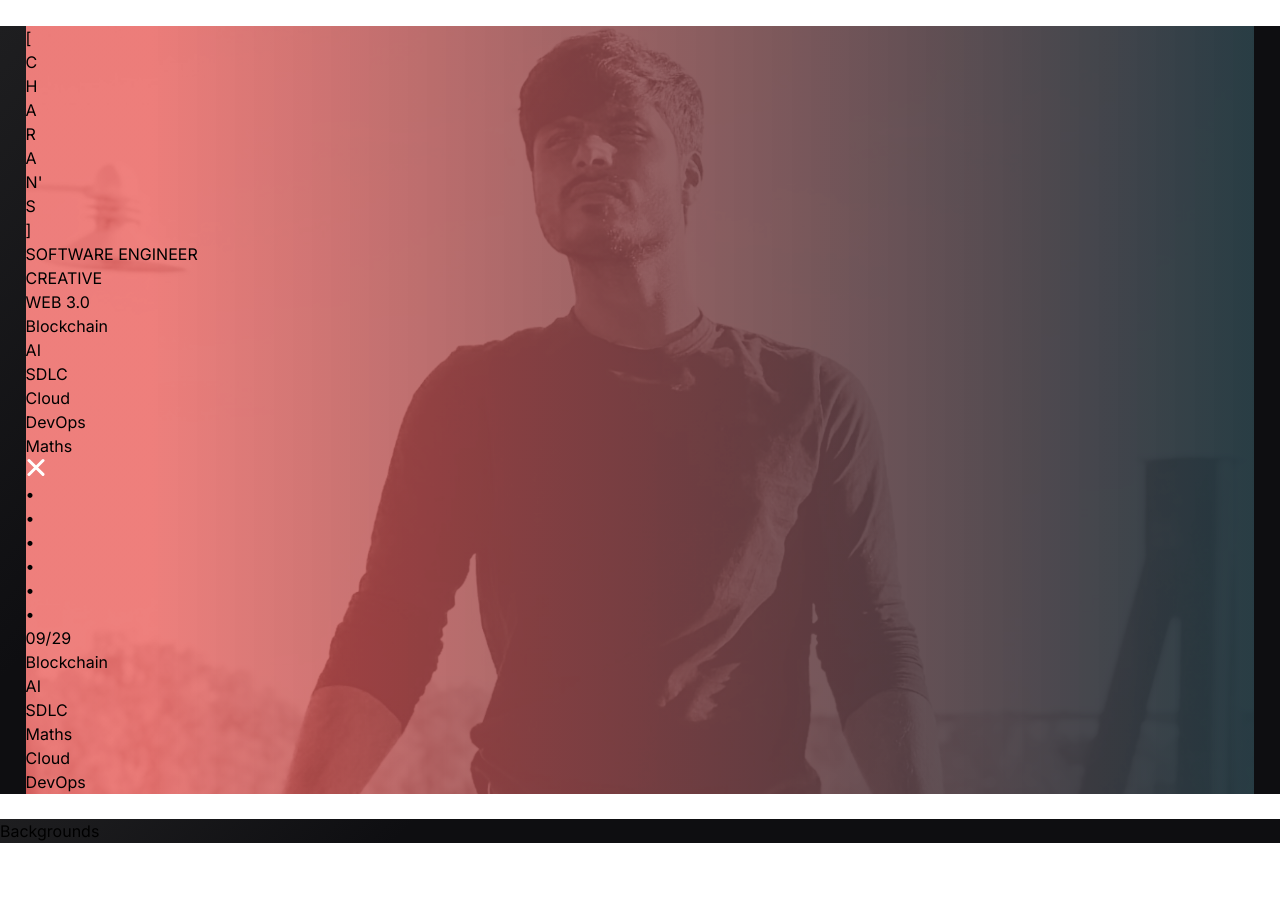
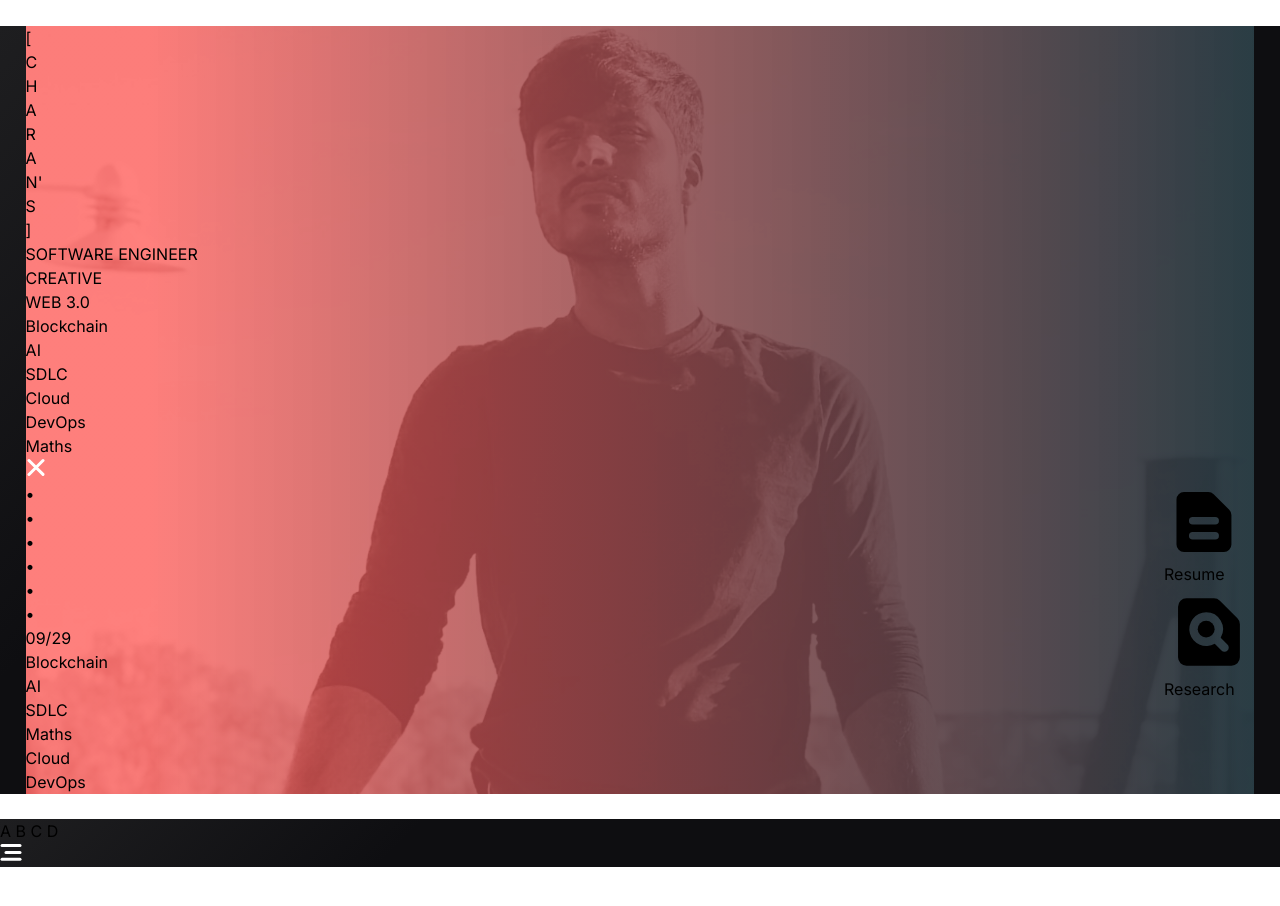
Before and after one commit to charans29/www-dot, a Next.js app: page / in a window 1280 px wide. Both pictures are taken after a click on the button 37 px from the left and 466 px from the top of the page. Shown: the top 906 px of the page. Built offline with nearby package versions, Linux system fonts and the light colour scheme.

Commit message:
feat: set items bar

```diff
--- a/Components/Content.tsx
+++ b/Components/Content.tsx
@@ -1,18 +1,16 @@
 import React from 'react'
+import Example from './Elements/Items';
+import Items from './Elements/Items';
 
 function Content() {
   return (
-    <div className="h-screen w-screen relative flex items-center justify-center"
+    <div className="h-screen w-screen relative flex justify-between overflow-hidden p-10"
     style={{
       backgroundImage: 'linear-gradient(135deg,#1e1e20,#0e0e11 32%)'
     }}
-    >
-      <div className="md:h-5 w-screen overflow-hidden group/card relative border border-none mx-72 bg-white/40 z-10 transition duration-500">
-        <p className="text-4xl sm:text-7xl font-bold relative z-20 bg-clip-text text-transparent
-                      bg-gradient-to-b from-neutral-200 to-neutral-500 py-8 dark:bg-grid-small-white/[0.35]">
-            Backgrounds
-        </p>
-      </div>
+    >A B C D
+    <div className="md:h-5 w-screen overflow-hidden group/card relative border border-none mx-72 bg-white/40 z-10 transition duration-500"/>
+    <Items/>
     </div>
   );
 }
--- /dev/null
+++ b/Components/Elements/Items.tsx
@@ -0,0 +1,103 @@
+"use client"
+import { Menu, MenuButton, MenuItem, MenuItems } from '@headlessui/react'
+import React, { useEffect, useState } from 'react';
+import { MenuToggle } from '../Toggle';
+import { useAnimate, stagger } from "framer-motion";
+import {
+  DocumentMagnifyingGlassIcon,
+  DocumentTextIcon,
+} from '@heroicons/react/16/solid'
+import { cn } from '@/utils/cn';
+
+interface prop{
+  className?: string;
+}
+
+function useMenuAnimation(isOpen:boolean) {
+  const [scope, animate] = useAnimate();
+
+  useEffect(() => {
+    const menuAnimations:any = isOpen
+      ? [
+          ['nav', { transform: 'translateX(0%)' }, { ease: [0.08, 0.65, 0.53, 0.96], duration: 0.6 }],
+          ['li', { transform: 'scale(1)', opacity: 1, filter: 'blur(0px)' }, { delay: stagger(0.05), at: '-0.1' }],
+        ]
+      : [
+          ['li', { transform: 'scale(0.5)', opacity: 0, filter: 'blur(10px)' }, { delay: stagger(0.05, { from: 'last' }), at: '<' }],
+          ['nav', { transform: 'translateX(-100%)' }, { at: '-0.1' }],
+        ];
+
+    animate([
+      ['path.top', { d: isOpen ? 'M 3 16.5 L 17 2.5' : 'M 2 2.5 L 20 2.5' }, { at: '<' }],
+      ['path.middle', { opacity: isOpen ? 0 : 1 }, { at: '<' }],
+      ['path.bottom', { d: isOpen ? 'M 3 2.5 L 17 16.346' : 'M 2 16.346 L 20 16.346' }, { at: '<' }],
+      ...menuAnimations,
+    ]);
+  }, [isOpen]);
+
+  return scope;
+}
+
+
+export default function Items({ className }:prop) {
+    const [isOpen, setIsOpen] = useState(false);
+    const scope = useMenuAnimation(isOpen);
+
+    const toggleMenu = () => {
+      setIsOpen(!isOpen);
+    };
+
+  return (
+    <div className={cn("top-24 w-5 text-right", className)}>
+      <Menu>
+        <MenuButton as="div"ref={scope}>
+          <MenuToggle toggle={toggleMenu} />
+        </MenuButton>
+        <MenuItems transition anchor="bottom end"
+            className="
+            w-36
+            origin-top-right
+            rounded-xl
+            border
+            border-white/5
+            bg-white/5
+            p-1
+            text-sm/6
+            text-white
+            transition
+            duration-100
+            ease-out
+            [--anchor-gap:var(--spacing-1)]
+            focus:outline-none
+            data-[closed]:scale-95
+            data-[closed]:opacity-0
+            "
+        >
+          <MenuItem>
+            <button className="group flex w-full items-center gap-2 rounded-lg py-1.5 px-3 data-[focus]:bg-white/10"
+            onClick={toggleMenu}
+            >
+                 <DocumentTextIcon className="h-4 w-4 fill-current text-white/60" />
+                 <span className='text-white font-thin text-sm ml-1 font-sans scale-y-90'>
+                     Resume
+                 </span>
+                 <kbd className="ml-auto hidden font-sans text-xs text-white/50 group-data-[focus]:inline">⌘D</kbd>
+            </button>
+          </MenuItem>
+          <div className="my-1 h-px bg-white/5" />
+          <MenuItem>
+            <button className="group flex w-full items-center gap-2 rounded-lg py-1.5 px-3 data-[focus]:bg-white/10"
+            onClick={toggleMenu}
+            >
+                 <DocumentMagnifyingGlassIcon className="h-4 w-4 fill-current text-white/60" />
+                 <span className='text-white font-thin text-sm ml-1 font-sans scale-y-90'>
+                     Research
+                 </span>
+                 <kbd className="ml-auto hidden font-sans text-xs text-white/50 group-data-[focus]:inline">⌘A</kbd>
+             </button>
+          </MenuItem>
+        </MenuItems>
+      </Menu>
+    </div>
+  )
+}
--- a/Components/Elements/Leftcard.tsx
+++ b/Components/Elements/Leftcard.tsx
@@ -1,11 +1,16 @@
+import { cn } from '@/utils/cn';
 import Logo from './Logo';
 
-function Leftcard() {
+interface prop{
+    className?: string;
+  }
+
+function Leftcard({ className }: prop) {
 
     const items = ["Blockchain", "AI", "SDLC", "Cloud", "DevOps", "Maths"];
 
   return (
-    <div className="border border-none bg-none flex flex-col justify-between py-3">
+    <div className={cn("border border-none bg-none flex flex-col justify-between py-3", className)}>
         <div>
             <Logo/>
         </div>
--- a/Components/Elements/Rightcard.tsx
+++ b/Components/Elements/Rightcard.tsx
@@ -2,6 +2,12 @@ import { cn } from '@/utils/cn';
 import React, { useEffect, useState } from 'react';
 import { MenuToggle } from '../Toggle';
 import { useAnimate, stagger } from "framer-motion";
+import Menu from './Items';
+import Items from './Items';
+
+interface prop{
+    className?: string;
+  }
 
 function useMenuAnimation(isOpen: boolean) {
     const [scope, animate] = useAnimate();
@@ -49,16 +55,18 @@ function useMenuAnimation(isOpen: boolean) {
   }
 
 
-function Rightcard() {
+function Rightcard({ className }:prop) {
     const items = ["Blockchain", "AI", "SDLC", "Maths", "Cloud", "DevOps"];
-    const [isOpen, setIsOpen] = useState(false);
+    // const [isOpen, setIsOpen] = useState(false);
 
-    const scope = useMenuAnimation(isOpen);
+    // const scope = useMenuAnimation(isOpen);
 
     return (
-      <div className="border border-none bg-none flex flex-col justify-between py-3 mx-5" ref={scope}>
+      <div className={cn("border border-none bg-none flex flex-col justify-between py-3", className)}>
           <div className='flex flex-row-reverse py-5 px-3.5'>
-            <MenuToggle toggle={() => setIsOpen(!isOpen)}/>
+            {/* <Menu/> */}
+            <Items/>
+            {/* <MenuToggle toggle={() => setIsOpen(!isOpen)}/> */}
           </div>
           <div className="flex flex-row-reverse">
             <div className="flex flex-col space-y-3 items-center">
--- a/Components/Hero.tsx
+++ b/Components/Hero.tsx
@@ -10,9 +10,9 @@ function Hero() {
   return (
     <Glassygradient>
       <Propic className='flex justify-between px-28'>
-        <Leftcard/>
-        <Rightcard/>
-          {/* <Blurrybeams/> */}
+        <Leftcard className="relative z-20" />
+        <Rightcard className="relative z-20" />
+        <Blurrybeams className='absolute z-50'/>
       </Propic>
     </Glassygradient>
   );
--- a/Components/UI/Blurrybeams.tsx
+++ b/Components/UI/Blurrybeams.tsx
@@ -1,14 +1,17 @@
+import { cn } from '@/utils/cn';
 import React from 'react'
 
-function Blurrybeams() {
+interface prop{
+  className?: string;
+}
+
+function Blurrybeams({ className }: prop) {
   return (
-    <div className='flex flex-col justify-between absolute h-screen py-12'>
-        <div className="h-3 w-screen sm:ml-12 md:ml-16 lg:ml-36 xl:ml-52 sm:max-w-sm md:max-w-md
-        lg:max-w-lg xl:max-w-xl mt-2 bg-white/20 border-1 blur-sm"/>
-        <div className='h-2 w-screen max-w-xs bg-white/20 blur-sm transform translate-x-[570px] translate-y-16'/>
-        <div className='h-2 w-screen max-w-xs bg-white/20 blur-sm transform translate-x-[180px] translate-y-48'/>
-        <div className="h-3 w-screen sm:max-w-sm md:max-w-md lg:max-w-lg xl:max-w-4xl mx-36
-        sm:my-14 md:my-20 lg:my-28 xl:my-56 bg-white/20 border-1 blur-sm"/>
+    <div className={cn('flex flex-col justify-between h-full py-12', className)}>
+        <div className="h-3 w-screen max-w-xl bg-white/20 blur-sm transform translate-x-[150px] translate-y-5"/>
+        <div className='h-2 w-screen max-w-sm bg-white/20 blur-sm transform translate-x-[570px] -translate-y-7'/>
+        <div className='h-2 w-screen max-w-xs bg-white/20 blur-sm transform translate-x-[180px]'/>
+        <div className="h-3 w-screen max-w-5xl bg-white/20 blur-sm transform translate-x-[100px] -translate-y-20" style={{ width: 'calc(100% --400px)' }}/>
      </div>
   )
 }
--- a/Components/UI/Propic.tsx
+++ b/Components/UI/Propic.tsx
@@ -8,9 +8,9 @@ interface PropicProps {
 
 function Propic({ children, className }:PropicProps) {
   return (
-    <div className={cn("absolute z-50 overflow-hidden", "inset-2 sm:inset-3 md:inset-4 lg:inset-5 xl:inset-6", "m-2 sm:m-3 md:m-4 lg:m-5 xl:m-6", className)}
+    <div className={cn("absolute z-50 sm:inset-3 md:inset-4 lg:inset-5 xl:inset-6 overflow-hidden", "m-2 sm:m-3 md:m-4 lg:m-5 xl:m-6", className)}
         style={{
-        backgroundImage: `linear-gradient(90deg, rgba(234,88,88,0.75) 10%, rgba(18,53,62,1) 110%),
+        backgroundImage: `linear-gradient(90deg, rgba(334,88,88,0.75) 10%, rgba(18,53,62,1) 110%),
                             url('style.png')`,
         backgroundSize: 'cover',
         backgroundPosition: 'left top 10%',
--- a/package.json
+++ b/package.json
@@ -9,6 +9,8 @@
     "lint": "next lint"
   },
   "dependencies": {
+    "@headlessui/react": "^2.1.2",
+    "@heroicons/react": "^2.1.4",
     "clsx": "^2.1.1",
     "framer-motion": "^11.2.12",
     "mini-svg-data-uri": "^1.4.4",
```
Also changed, not shown: 1 other file (tests, documents, lock files or other folders).
